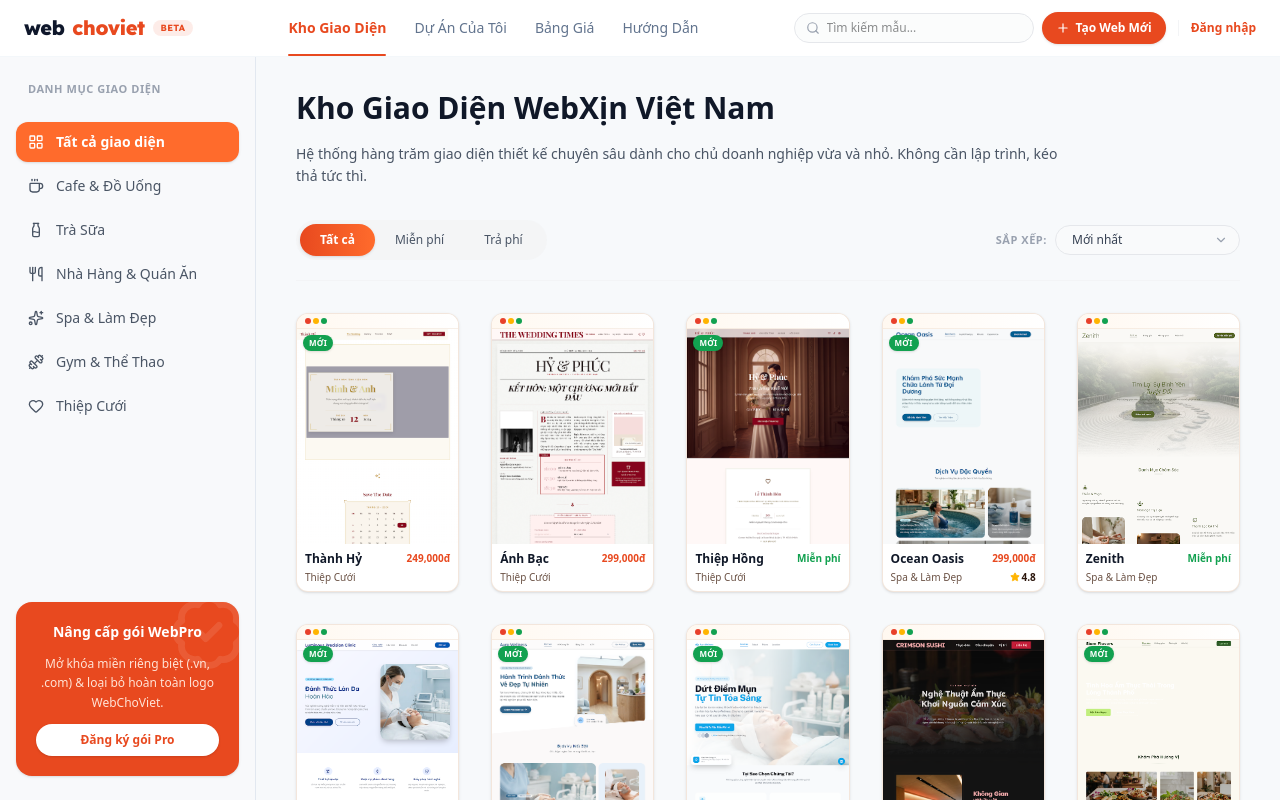
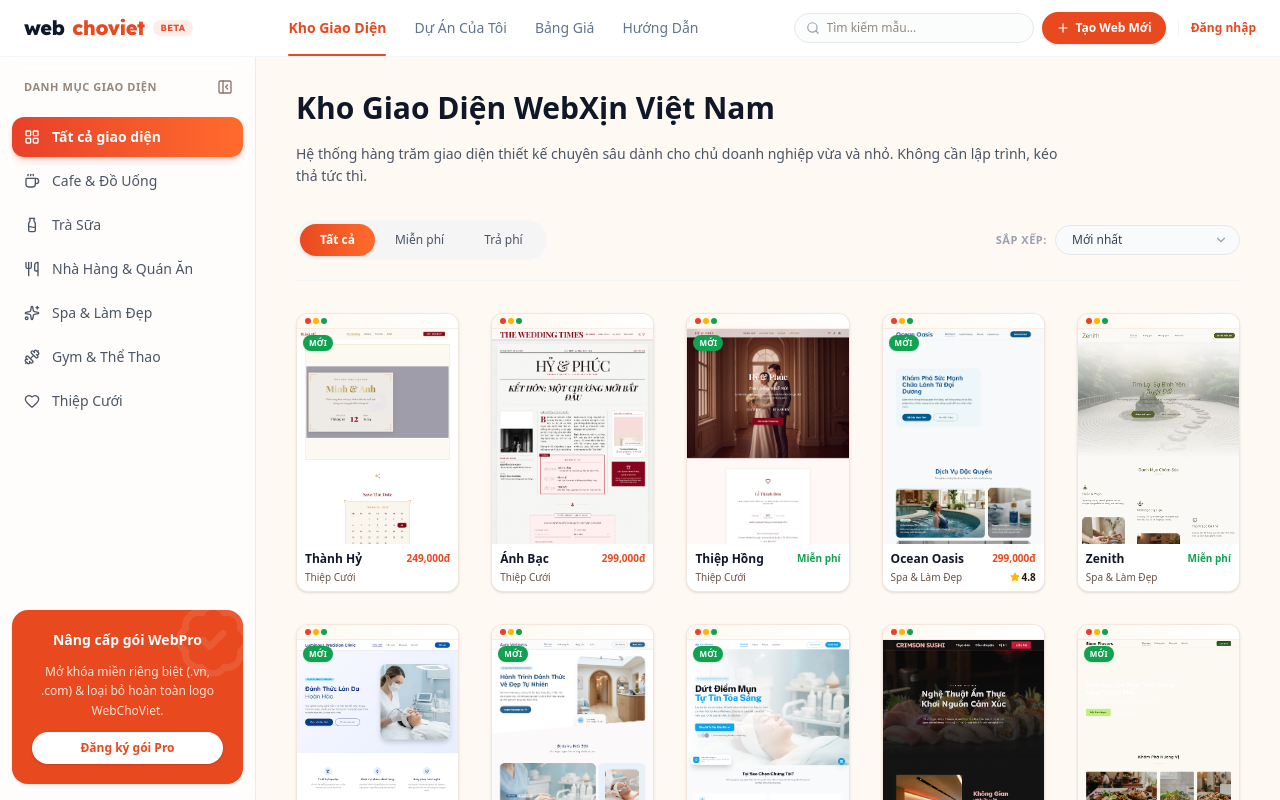
Before and after one commit to VanTuDev/WebChoViet, a React (Vite) app: page / in a window 1280 px wide. Both pictures are taken after a click on the button 640 px from the left and 1365 px from the top of the page. Built offline with nearby package versions, Linux system fonts and the light colour scheme.

Commit message:
cap nhat giao dien

```diff
--- a/src/components/Sidebar/Sidebar.tsx
+++ b/src/components/Sidebar/Sidebar.tsx
@@ -1,14 +1,15 @@
 // Sidebar thích ứng: hiển thị khác nhau dựa trên URL hiện tại (useLocation)
-// Responsive: desktop/tablet (md+) là sidebar dọc bên trái; mobile (<md) ẩn sidebar,
+// Responsive: desktop/tablet (md+) là sidebar dọc bên trái, THU GỌN được về
+// rail icon (trạng thái nhớ qua localStorage); mobile (<md) ẩn sidebar,
 // thay bằng thanh chip cuộn ngang MobileSidebarNav (render bên trong <main> ở AppLayout).
-import React from 'react';
+import React, { useState } from 'react';
 import { useLocation, useNavigate, useSearchParams } from 'react-router-dom';
 import { useAppContext } from '../../store/AppContext';
 import {
   LayoutGrid, Coffee, Sparkles, Utensils, Milk,
   Dumbbell, Heart,
   TrendingUp, QrCode, Settings, HelpCircle,
-  FolderSymlink,
+  FolderSymlink, PanelLeftClose, PanelLeftOpen, Crown,
 } from 'lucide-react';
 import { ROUTES } from '../../config/routes';
 import SidebarPlanCard from './SidebarPlanCard';
@@ -16,24 +17,24 @@ import SidebarPlanCard from './SidebarPlanCard';
 // ── Config constants ───────────────────────────────────────────────────────────
 
 const MARKETPLACE_CATEGORIES: { id: string; label: string; icon: React.ReactNode }[] = [
-  { id: 'all',        label: 'Tất cả giao diện',    icon: <LayoutGrid className="h-4 w-4" /> },
-  { id: 'coffee',     label: 'Cafe & Đồ Uống',      icon: <Coffee    className="h-4 w-4" /> },
-  { id: 'milk-tea',   label: 'Trà Sữa',             icon: <Milk      className="h-4 w-4" /> },
-  { id: 'restaurant', label: 'Nhà Hàng & Quán Ăn', icon: <Utensils  className="h-4 w-4" /> },
-  { id: 'spa',        label: 'Spa & Làm Đẹp',       icon: <Sparkles  className="h-4 w-4" /> },
-  { id: 'gym',        label: 'Gym & Thể Thao',      icon: <Dumbbell  className="h-4 w-4" /> },
-  { id: 'wedding',    label: 'Thiệp Cưới',          icon: <Heart     className="h-4 w-4" /> },
+  { id: 'all',        label: 'Tất cả giao diện',    icon: <LayoutGrid className="h-4 w-4 shrink-0" /> },
+  { id: 'coffee',     label: 'Cafe & Đồ Uống',      icon: <Coffee    className="h-4 w-4 shrink-0" /> },
+  { id: 'milk-tea',   label: 'Trà Sữa',             icon: <Milk      className="h-4 w-4 shrink-0" /> },
+  { id: 'restaurant', label: 'Nhà Hàng & Quán Ăn', icon: <Utensils  className="h-4 w-4 shrink-0" /> },
+  { id: 'spa',        label: 'Spa & Làm Đẹp',       icon: <Sparkles  className="h-4 w-4 shrink-0" /> },
+  { id: 'gym',        label: 'Gym & Thể Thao',      icon: <Dumbbell  className="h-4 w-4 shrink-0" /> },
+  { id: 'wedding',    label: 'Thiệp Cưới',          icon: <Heart     className="h-4 w-4 shrink-0" /> },
 ];
 
 const DASHBOARD_MENUS = [
-  { path: ROUTES.DASHBOARD_PROJECTS,  label: 'Dự án của tôi',      icon: <FolderSymlink className="h-4 w-4" /> },
-  { path: ROUTES.DASHBOARD_ANALYTICS, label: 'Phân tích hiệu quả', icon: <TrendingUp className="h-4 w-4" /> },
-  { path: ROUTES.DASHBOARD_QRCODES,   label: 'Quản lý Mã QR',      icon: <QrCode className="h-4 w-4" /> },
-  { path: ROUTES.DASHBOARD_SETTINGS,  label: 'Cài đặt hệ thống',   icon: <Settings className="h-4 w-4" /> },
-  { path: ROUTES.DASHBOARD_SUPPORT,   label: 'Kênh hỗ trợ 24/7',  icon: <HelpCircle className="h-4 w-4" /> },
+  { path: ROUTES.DASHBOARD_PROJECTS,  label: 'Dự án của tôi',      icon: <FolderSymlink className="h-4 w-4 shrink-0" /> },
+  { path: ROUTES.DASHBOARD_ANALYTICS, label: 'Phân tích hiệu quả', icon: <TrendingUp className="h-4 w-4 shrink-0" /> },
+  { path: ROUTES.DASHBOARD_QRCODES,   label: 'Quản lý Mã QR',      icon: <QrCode className="h-4 w-4 shrink-0" /> },
+  { path: ROUTES.DASHBOARD_SETTINGS,  label: 'Cài đặt hệ thống',   icon: <Settings className="h-4 w-4 shrink-0" /> },
+  { path: ROUTES.DASHBOARD_SUPPORT,   label: 'Kênh hỗ trợ 24/7',  icon: <HelpCircle className="h-4 w-4 shrink-0" /> },
 ];
 
-// ── Shared state hooks (dùng chung cho sidebar dọc lẫn thanh chip mobile) ──────
+// ── Shared state hooks ─────────────────────────────────────────────────────────
 
 function useMarketplaceCategory() {
   const [searchParams, setSearchParams] = useSearchParams();
@@ -50,56 +51,136 @@ function useMarketplaceCategory() {
   return { selected, select };
 }
 
-// ── Shared wrapper ─────────────────────────────────────────────────────────────
+/** Trạng thái thu gọn — nhớ qua localStorage để giữ nguyên giữa các lần vào */
+const COLLAPSE_KEY = 'wcv-sidebar-collapsed';
 
-function SidebarShell({ children }: { children: React.ReactNode }) {
+function useCollapsed() {
+  const [collapsed, setCollapsed] = useState(() => localStorage.getItem(COLLAPSE_KEY) === '1');
+  const toggle = () => {
+    setCollapsed(prev => {
+      localStorage.setItem(COLLAPSE_KEY, prev ? '0' : '1');
+      return !prev;
+    });
+  };
+  return { collapsed, toggle };
+}
+
+// ── Shared shell + nav item ────────────────────────────────────────────────────
+
+function SidebarShell({
+  collapsed, onToggle, title, children,
+}: {
+  collapsed: boolean;
+  onToggle: () => void;
+  title: string;
+  children: React.ReactNode;
+}) {
   return (
     // h-full: lấp đầy chiều cao body container (đã được giới hạn bởi h-screen ở AppLayout)
-    // hidden md:flex — mobile dùng MobileSidebarNav thay thế; md thu gọn w-56, lg đủ w-64
-    <aside className="hidden md:flex h-full w-56 lg:w-64 shrink-0 border-r border-[#e2e8f0] bg-gray-50/50 flex-col justify-between py-6 px-4 overflow-y-auto">
-      {children}
+    // hidden md:flex — mobile dùng MobileSidebarNav thay thế
+    <aside
+      className={`hidden md:flex h-full shrink-0 border-r border-outline-variant/50 bg-white/70 backdrop-blur-sm flex-col justify-between py-4 overflow-y-auto overflow-x-hidden transition-all duration-300 ease-in-out ${
+        collapsed ? 'w-16 px-2' : 'w-56 lg:w-64 px-3'
+      }`}
+    >
+      <div className="flex-1 flex flex-col gap-4 min-h-0">
+        {/* Header: tiêu đề + nút thu gọn/mở rộng */}
+        <div className={`flex items-center ${collapsed ? 'justify-center' : 'justify-between pl-3 pr-1'}`}>
+          {!collapsed && (
+            <h2 className="text-[11px] font-bold uppercase tracking-wider text-on-surface-variant/70 truncate">
+              {title}
+            </h2>
+          )}
+          <button
+            onClick={onToggle}
+            title={collapsed ? 'Mở rộng menu' : 'Thu gọn menu'}
+            aria-label={collapsed ? 'Mở rộng menu' : 'Thu gọn menu'}
+            className="p-1.5 rounded-lg text-outline hover:bg-fnb-cream hover:text-primary transition-colors cursor-pointer shrink-0"
+          >
+            {collapsed ? <PanelLeftOpen className="h-4 w-4" /> : <PanelLeftClose className="h-4 w-4" />}
+          </button>
+        </div>
+
+        {children}
+      </div>
     </aside>
   );
+}
+
+function SidebarItem({
+  icon, label, active, collapsed, onSelect,
+}: {
+  icon: React.ReactNode;
+  label: string;
+  active: boolean;
+  collapsed: boolean;
+  onSelect: () => void;
+}) {
+  return (
+    <button
+      onClick={onSelect}
+      title={collapsed ? label : undefined}
+      className={`relative w-full flex items-center rounded-xl text-sm font-medium transition-all duration-200 outline-none cursor-pointer group ${
+        collapsed ? 'justify-center p-2.5' : 'gap-3 px-3 py-2.5'
+      } ${
+        active
+          ? 'bg-gradient-to-r from-fnb-red to-fnb-orange text-white shadow-md shadow-fnb-red/25 font-semibold'
+          : 'text-gray-600 hover:bg-fnb-cream hover:text-primary hover:translate-x-0.5'
+      }`}
+    >
+      {/* Vạch chỉ báo active khi thu gọn */}
+      {active && collapsed && (
+        <span className="absolute -left-2 top-1/2 -translate-y-1/2 w-1 h-5 rounded-full bg-fnb-red" />
+      )}
+      {icon}
+      {!collapsed && <span className="truncate">{label}</span>}
+    </button>
+  );
+}
+
+/** Chân sidebar: card gói đầy đủ khi mở, nút vương miện khi thu gọn */
+function SidebarFooter({ collapsed }: { collapsed: boolean }) {
+  const navigate = useNavigate();
+  const { user } = useAppContext();
+
+  if (collapsed) {
+    return (
+      <button
+        onClick={() => navigate(ROUTES.PRICING)}
+        title="Nâng cấp gói"
+        aria-label="Nâng cấp gói"
+        className="mx-auto p-2.5 rounded-xl bg-gradient-to-br from-fnb-amber to-fnb-orange text-white shadow-md shadow-fnb-amber/30 hover:scale-110 transition-transform cursor-pointer"
+      >
+        <Crown className="h-4 w-4" />
+      </button>
+    );
+  }
+  return <SidebarPlanCard plan={user?.plan ?? null} />;
 }
 
 // ── Marketplace Sidebar (lọc theo danh mục) ────────────────────────────────────
 
 function MarketplaceSidebar() {
   const { selected, select } = useMarketplaceCategory();
-  const { user } = useAppContext();
+  const { collapsed, toggle } = useCollapsed();
 
   return (
-    <SidebarShell>
-      <div className="space-y-6">
-        <div>
-          <h2 className="text-[11px] font-bold uppercase tracking-wider text-gray-400 px-3">
-            Danh Mục Giao Diện
-          </h2>
-
-        </div>
-
-        <nav className="space-y-1">
-          {MARKETPLACE_CATEGORIES.map(cat => {
-            const active = selected === cat.id;
-            return (
-              <button
-                key={cat.id}
-                onClick={() => select(cat.id)}
-                className={`w-full flex items-center gap-3 px-3 py-2.5 rounded-xl text-sm font-medium transition-all outline-none cursor-pointer ${
-                  active
-                    ? 'bg-fnb-orange text-white shadow-sm font-semibold'
-                    : 'text-gray-600 hover:bg-gray-100 hover:text-gray-900'
-                }`}
-              >
-                {cat.icon}
-                <span>{cat.label}</span>
-              </button>
-            );
-          })}
-        </nav>
+    <SidebarShell collapsed={collapsed} onToggle={toggle} title="Danh Mục Giao Diện">
+      <nav className="space-y-1">
+        {MARKETPLACE_CATEGORIES.map(cat => (
+          <SidebarItem
+            key={cat.id}
+            icon={cat.icon}
+            label={cat.label}
+            active={selected === cat.id}
+            collapsed={collapsed}
+            onSelect={() => select(cat.id)}
+          />
+        ))}
+      </nav>
+      <div className="mt-auto pt-4">
+        <SidebarFooter collapsed={collapsed} />
       </div>
-
-      <SidebarPlanCard plan={user?.plan ?? null} />
     </SidebarShell>
   );
 }
@@ -109,33 +190,25 @@ function MarketplaceSidebar() {
 function DashboardSidebar() {
   const location = useLocation();
   const navigate = useNavigate();
-  const { user } = useAppContext();
+  const { collapsed, toggle } = useCollapsed();
 
   return (
-    <SidebarShell>
-      <div className="space-y-6">
-        <nav className="space-y-1">
-          {DASHBOARD_MENUS.map(menu => {
-            const active = location.pathname === menu.path;
-            return (
-              <button
-                key={menu.path}
-                onClick={() => navigate(menu.path)}
-                className={`w-full flex items-center gap-3 px-3 py-2.5 rounded-xl text-sm font-medium transition-all outline-none cursor-pointer ${
-                  active
-                    ? 'bg-fnb-orange text-white shadow-sm font-semibold'
-                    : 'text-gray-600 hover:bg-gray-100 hover:text-gray-900'
-                }`}
-              >
-                {menu.icon}
-                <span>{menu.label}</span>
-              </button>
-            );
-          })}
-        </nav>
+    <SidebarShell collapsed={collapsed} onToggle={toggle} title="Quản Lý Cửa Hàng">
+      <nav className="space-y-1">
+        {DASHBOARD_MENUS.map(menu => (
+          <SidebarItem
+            key={menu.path}
+            icon={menu.icon}
+            label={menu.label}
+            active={location.pathname === menu.path}
+            collapsed={collapsed}
+            onSelect={() => navigate(menu.path)}
+          />
+        ))}
+      </nav>
+      <div className="mt-auto pt-4">
+        <SidebarFooter collapsed={collapsed} />
       </div>
-
-      <SidebarPlanCard plan={user?.plan ?? null} />
     </SidebarShell>
   );
 }
@@ -147,7 +220,7 @@ function MobileChipBar({ items }: {
 }) {
   return (
     <nav
-      className="md:hidden sticky top-0 z-30 shrink-0 flex items-center gap-2 overflow-x-auto bg-[#f7f9fb]/95 backdrop-blur-sm border-b border-gray-100 px-4 py-2.5 scrollbar-none"
+      className="md:hidden sticky top-0 z-30 shrink-0 flex items-center gap-2 overflow-x-auto bg-surface/95 backdrop-blur-sm border-b border-outline-variant/40 px-4 py-2.5 scrollbar-none"
       aria-label="Điều hướng nhanh"
     >
       {items.map(item => (
@@ -156,8 +229,8 @@ function MobileChipBar({ items }: {
           onClick={item.onSelect}
           className={`flex items-center gap-1.5 shrink-0 whitespace-nowrap px-3 py-1.5 rounded-full text-xs font-semibold transition-all cursor-pointer ${
             item.active
-              ? 'bg-fnb-orange text-white shadow-sm'
-              : 'bg-white text-gray-600 border border-gray-200 hover:border-gray-300 hover:text-gray-900'
+              ? 'bg-gradient-to-r from-fnb-red to-fnb-orange text-white shadow-sm shadow-fnb-red/30'
+              : 'bg-white text-gray-600 border border-outline-variant hover:border-fnb-orange hover:text-primary'
           }`}
         >
           {item.icon}
--- a/src/layouts/AppLayout.tsx
+++ b/src/layouts/AppLayout.tsx
@@ -8,7 +8,7 @@ import Sidebar, { MobileSidebarNav } from '../components/Sidebar/Sidebar';
 
 export default function AppLayout() {
   return (
-    <div className="h-screen bg-[#f7f9fb] text-[#191c1e] flex flex-col font-sans overflow-hidden">
+    <div className="h-screen bg-surface text-on-surface flex flex-col font-sans overflow-hidden">
       <SiteHeader variant="app" />
 
       <div className="flex-1 flex min-h-0">
```
